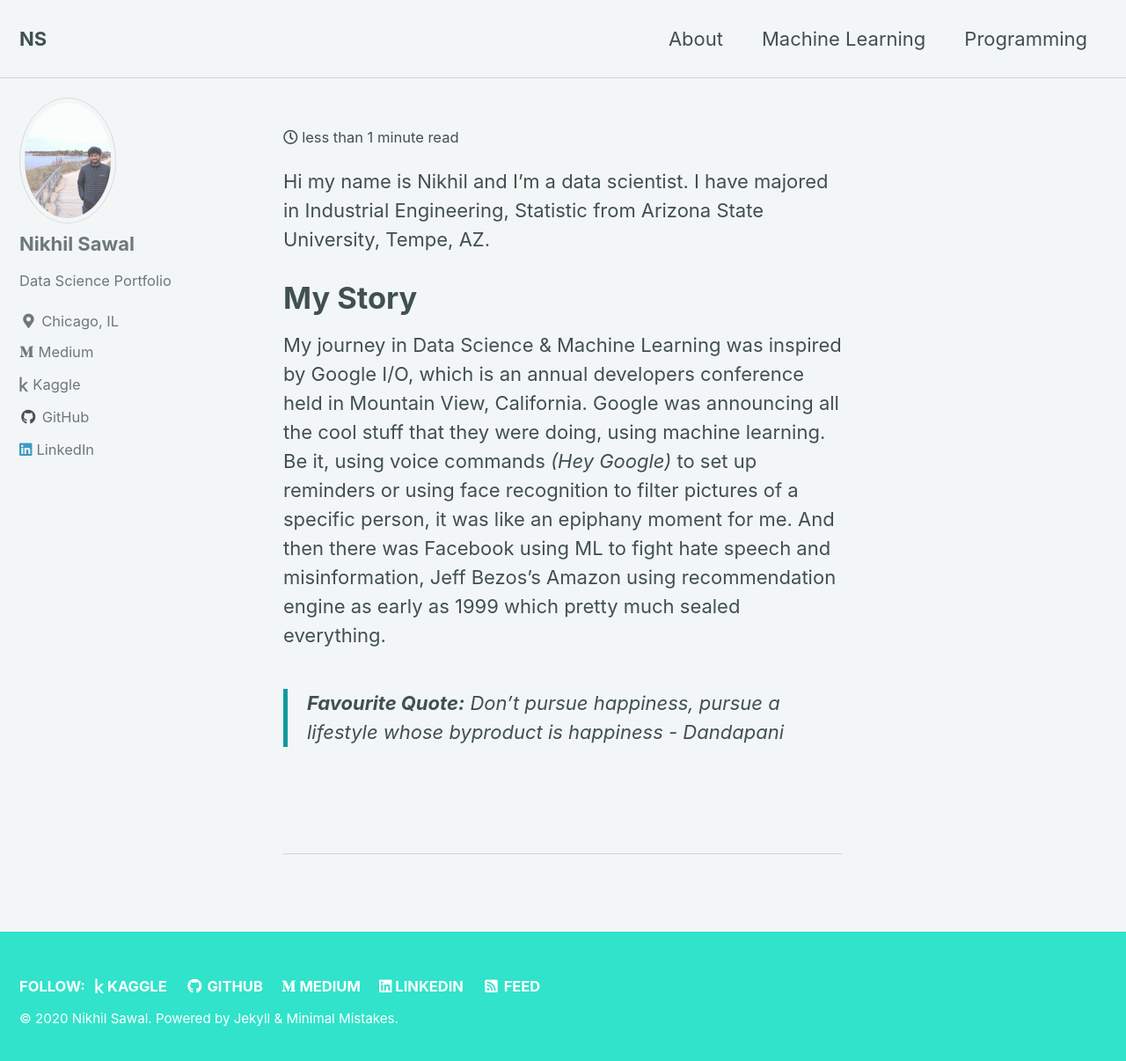
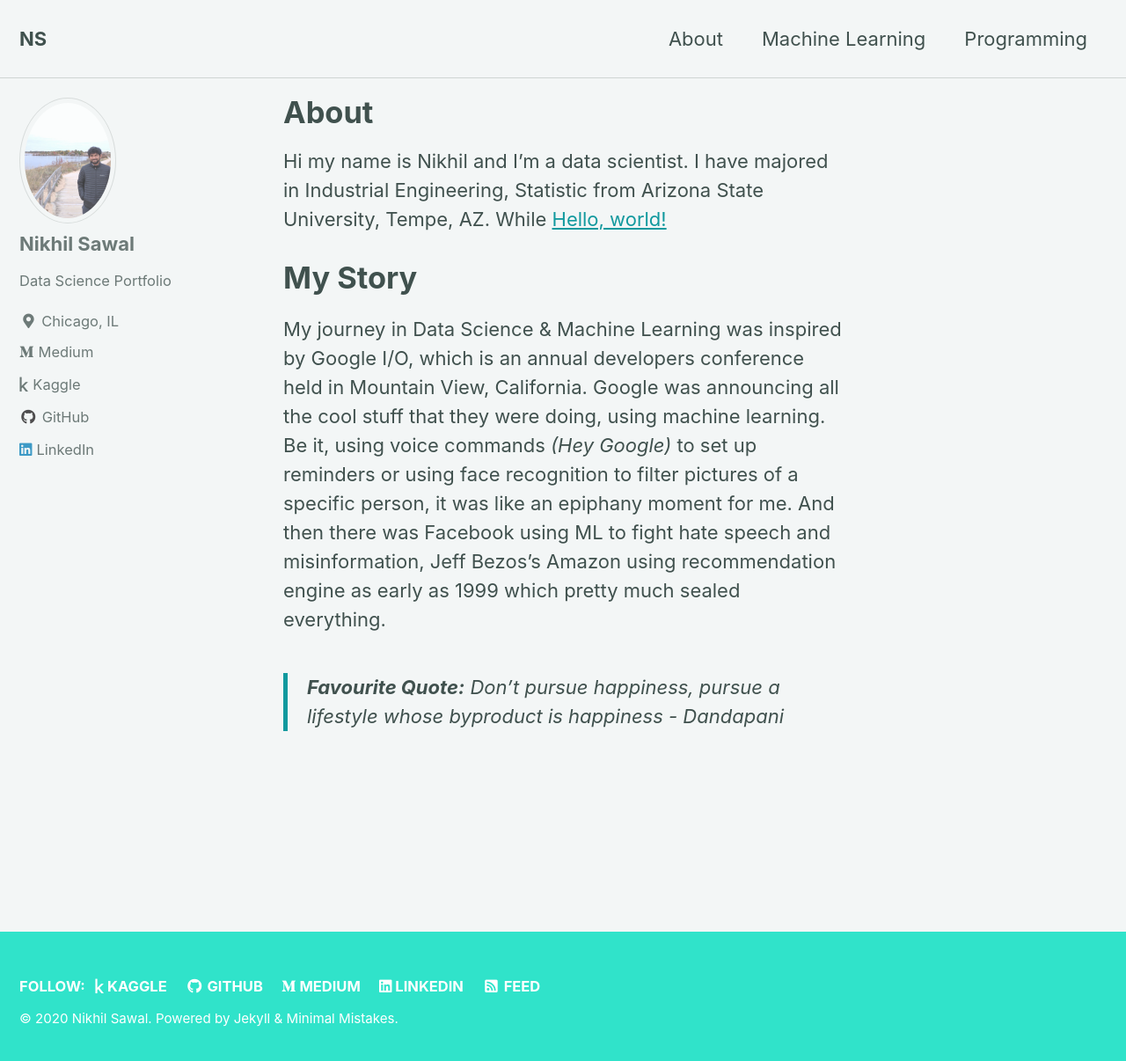
Before and after one commit to NikhilSawal/NikhilSawal.github.io, a Jekyll site: the page built from _pages/about.md, in a window 1280 px wide and 1214 px high. Shown: the top 1206 px of the window at 88% size. Built offline with Jekyll 4.4.1, drawn with Linux system fonts in a browser that asks for light colours; cached includes are drawn as plain includes.

```diff
--- a/_pages/about.md
+++ b/_pages/about.md
@@ -1,12 +1,12 @@
 ---
 layout: archive
-title: ["About"](https://nikhilsawal.github.io)
+title: "About"
 permalink: /about/
 author_profile: true
 header:
 ---
 
-Hi my name is Nikhil and I'm a data scientist. I have majored in Industrial Engineering, Statistic from Arizona State University, Tempe, AZ.
+Hi my name is Nikhil and I'm a data scientist. I have majored in Industrial Engineering, Statistic from Arizona State University, Tempe, AZ. While <a href="https://github.com/NikhilSawal/investment_portfolio" target="_blank">Hello, world!</a>
 
 # My Story
 
```
